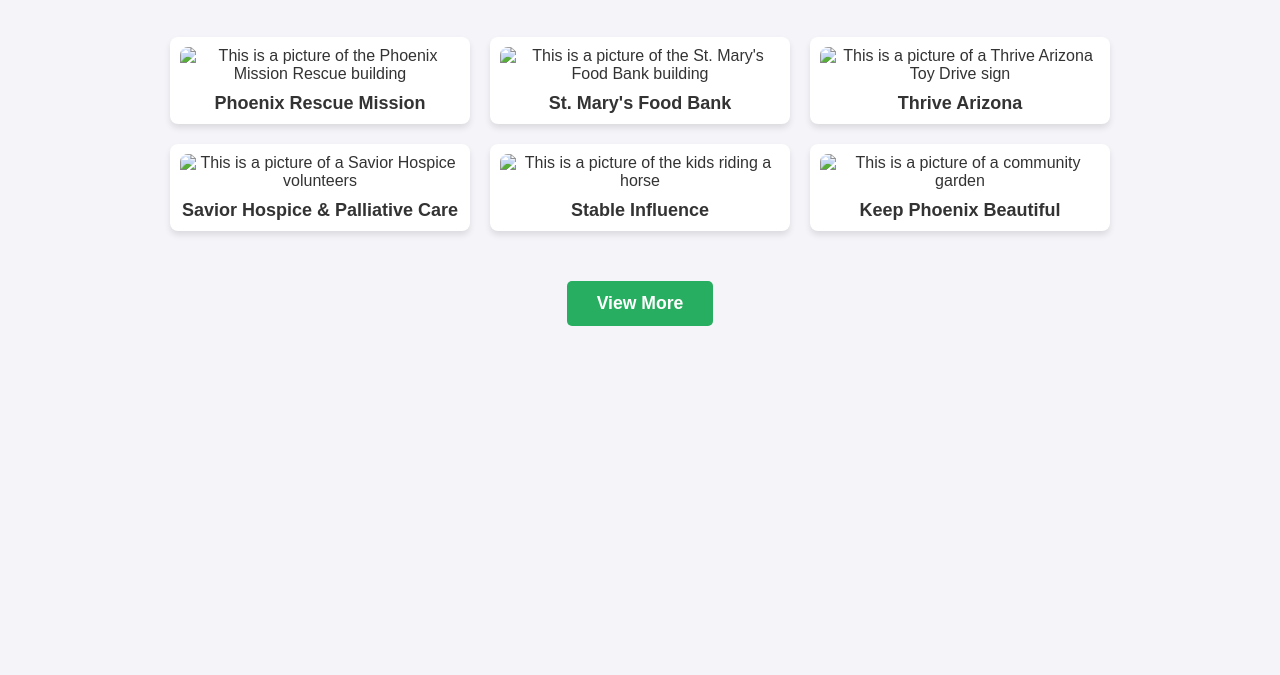
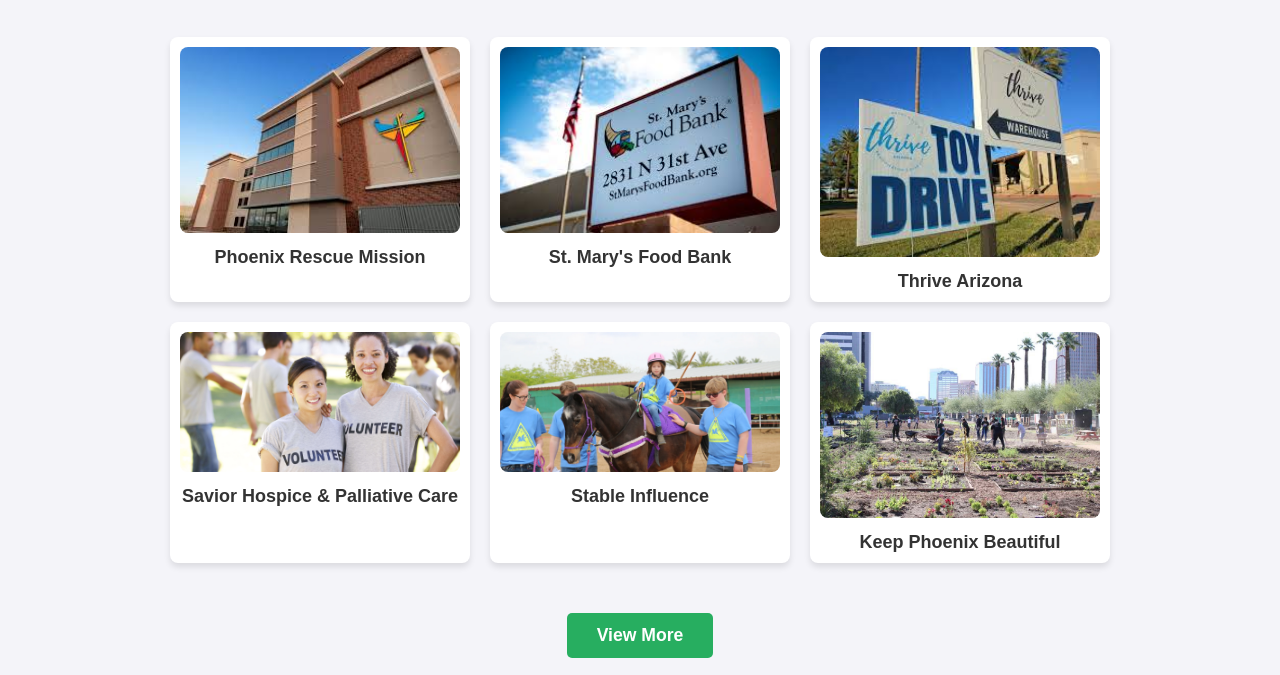
Before and after one commit to jaymenotgrass/jaymenotgrass.github.io, a plain HTML site: page find.html in a window 1280 px wide. Shown: the part 125-800 px from the top of the page. Drawn offline with Linux system fonts and the light colour scheme.

Commit message:
Update find.html

```diff
--- a/find.html
+++ b/find.html
@@ -19,32 +19,32 @@
 
    <div class="image-gallery">
         <div class="image-item">
-             <img src="images/prmission.jpeg" height="200" alt="This is a picture of the Phoenix Mission Rescue building">
+             <img src="prmission.jpeg" height="200" alt="This is a picture of the Phoenix Mission Rescue building">
              <a href="charityprofile1.html">Phoenix Rescue Mission</a>
         </div>
 
         <div class="image-item">
-             <img src="images/stmarys.jpeg" height="200" alt="This is a picture of the St. Mary's Food Bank building">
+             <img src="stmarys.jpeg" height="200" alt="This is a picture of the St. Mary's Food Bank building">
              <a href="charityprofile2.html">St. Mary's Food Bank</a>
         </div>
 
         <div class="image-item">
-            <img src="images/thriveaz.jpeg" height="200" alt="This is a picture of a Thrive Arizona Toy Drive sign">
+            <img src="thriveaz.jpeg" height="200" alt="This is a picture of a Thrive Arizona Toy Drive sign">
              <a href="charityprofile3.html">Thrive Arizona</a>
         </div>
 
         <div class="image-item">
-            <img src="images/savior.jpeg" height="200" alt="This is a picture of a Savior Hospice volunteers">
+            <img src="savior.jpeg" height="200" alt="This is a picture of a Savior Hospice volunteers">
         <a href="charityprofile4.html">Savior Hospice & Palliative Care</a>
         </div>
 
         <div class="image-item">
-             <img src="images/stable.webp" height="200" alt="This is a picture of the kids riding a horse">
+             <img src="stable.webp" height="200" alt="This is a picture of the kids riding a horse">
             <a href="charityprofile5.html">Stable Influence</a>
         </div>
 
         <div class="image-item">
-             <img src="images/keepphoenixbeautiful.jpeg" height="200" alt="This is a picture of a community garden">
+             <img src="keepphoenixbeautiful.jpeg" height="200" alt="This is a picture of a community garden">
              <a href="charityprofile6.html">Keep Phoenix Beautiful</a>
         </div>
 
```
